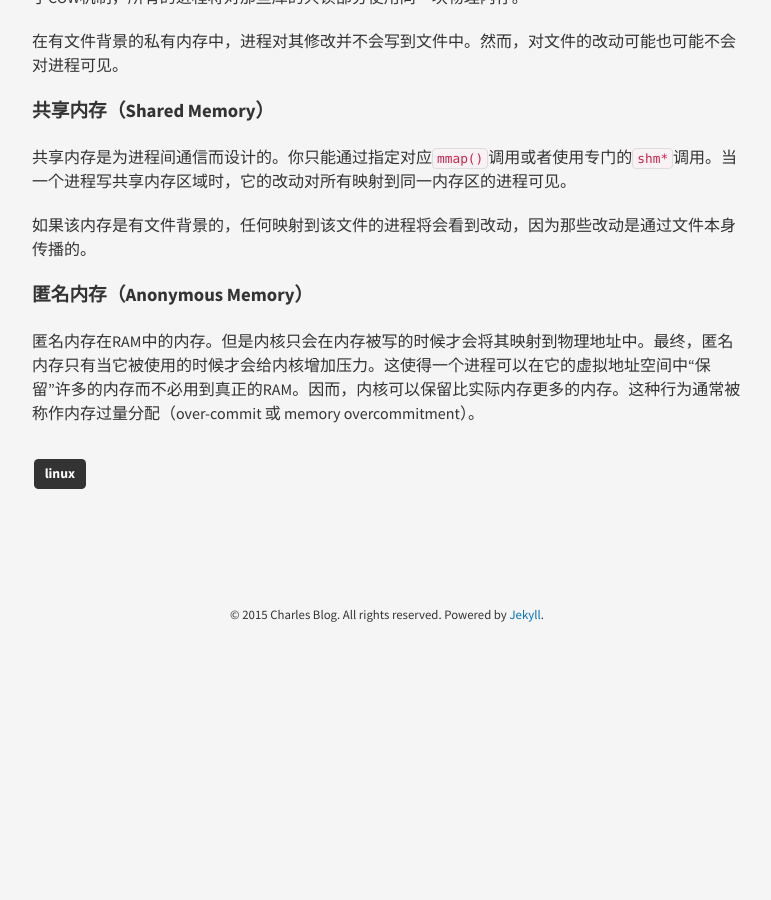
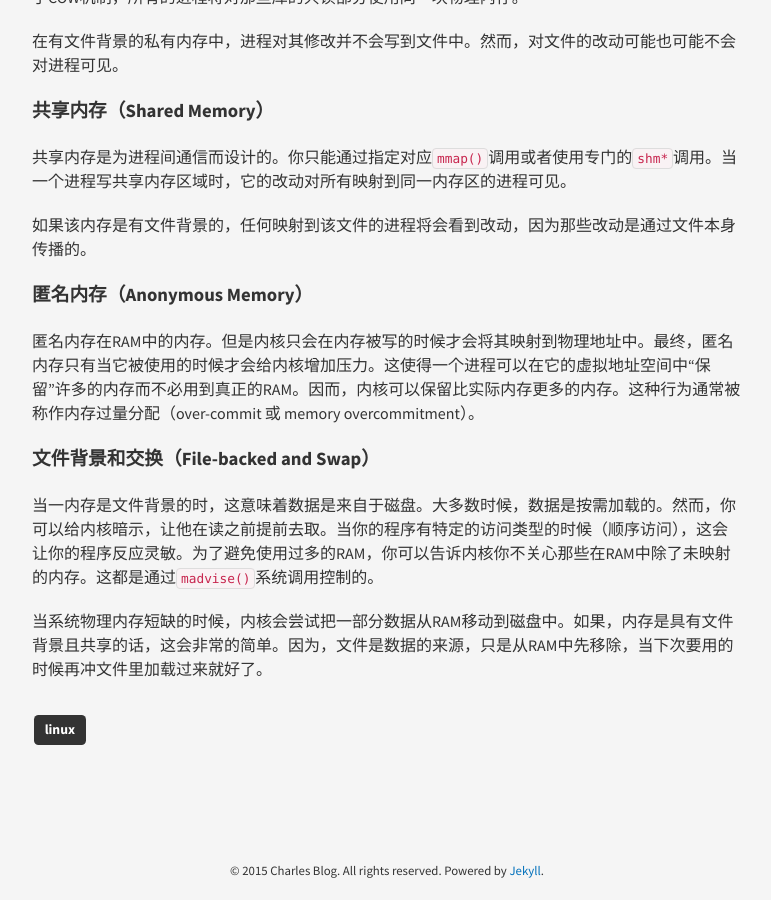
Before and after one commit to JavaCS3/blog, a Jekyll site: the page built from _posts/2015-10-24-talk-about-memory-part-1.md, in a window 1280 px wide and 900 px high, scrolled down 2768 px. Shown: the whole window, without its empty margins (253-1024 px from the left). Built offline with Jekyll 4.4.1, drawn with Linux system fonts in a browser that asks for light colours; nearby versions of some CDN libraries; Markdown is read by kramdown in place of the engine named in the settings; comment, search, counter and statistics services are not loaded; before the commit the page ends 3412 px from its top, so only the background shows below that.

Commit message:
continuing 2015-10-24-talk-about-memory-part-1.md

```diff
--- a/_posts/2015-10-24-talk-about-memory-part-1.md
+++ b/_posts/2015-10-24-talk-about-memory-part-1.md
@@ -64,3 +64,8 @@ title: 内存解析（一）：内存类型（译）
 
 ### 匿名内存（Anonymous Memory）
 匿名内存在RAM中的内存。但是内核只会在内存被写的时候才会将其映射到物理地址中。最终，匿名内存只有当它被使用的时候才会给内核增加压力。这使得一个进程可以在它的虚拟地址空间中“保留”许多的内存而不必用到真正的RAM。因而，内核可以保留比实际内存更多的内存。这种行为通常被称作内存过量分配（over-commit 或 memory overcommitment）。
+
+### 文件背景和交换（File-backed and Swap）
+当一内存是文件背景的时，这意味着数据是来自于磁盘。大多数时候，数据是按需加载的。然而，你可以给内核暗示，让他在读之前提前去取。当你的程序有特定的访问类型的时候（顺序访问），这会让你的程序反应灵敏。为了避免使用过多的RAM，你可以告诉内核你不关心那些在RAM中除了未映射的内存。这都是通过`madvise()`系统调用控制的。
+
+当系统物理内存短缺的时候，内核会尝试把一部分数据从RAM移动到磁盘中。如果，内存是具有文件背景且共享的话，这会非常的简单。因为，文件是数据的来源，只是从RAM中先移除，当下次要用的时候再冲文件里加载过来就好了。
```
